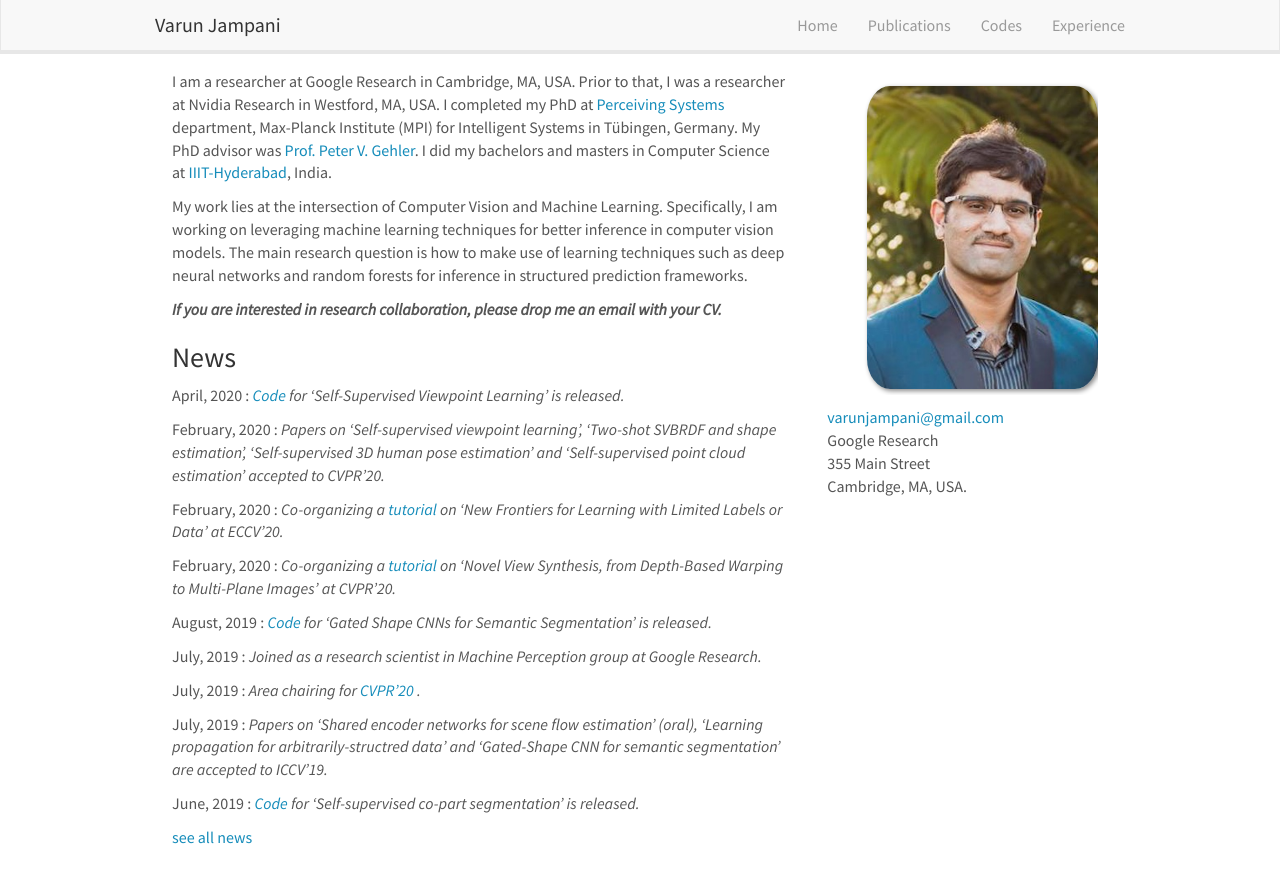
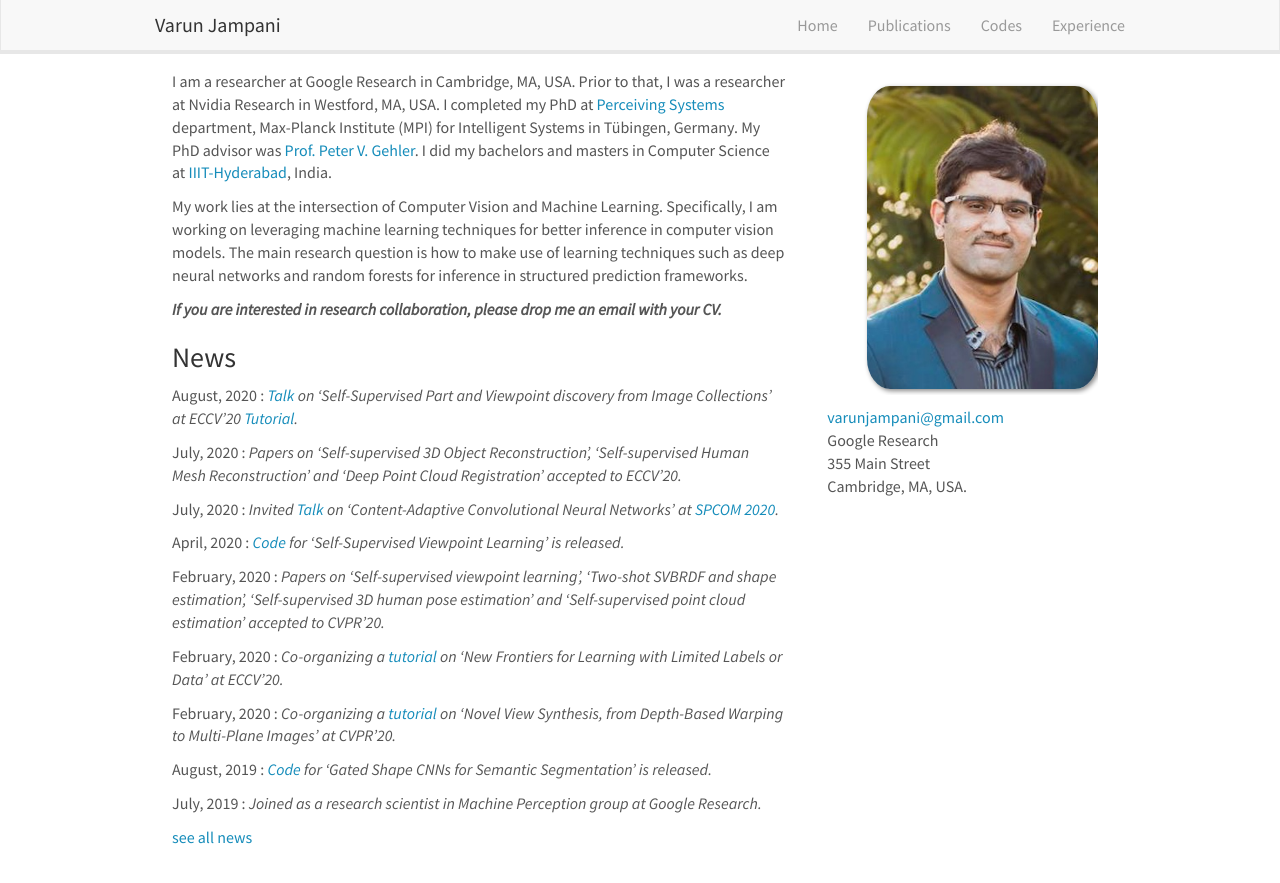
Before and after one commit to varunjampani/varunjampani.github.io, a Jekyll site: the page built from _pages/home.md, in a window 1280 px wide and 900 px high. Shown: the top 883 px of the window. Built offline with Jekyll 4.4.1, drawn with Linux system fonts in a browser that asks for light colours; nearby versions of some CDN libraries.

Commit message:
Update news.yml

```diff
--- a/_data/news.yml
+++ b/_data/news.yml
@@ -1,3 +1,12 @@
+- date: August, 2020
+  headline: <a href="https://youtu.be/5kzU6NkvGX4">Talk</a> on 'Self-Supervised Part and Viewpoint discovery from Image Collections' at ECCV'20 <a href="https://nvlabs.github.io/eccv2020-limited-labels-data-tutorial/">Tutorial</a>.
+
+- date: July, 2020
+  headline: Papers on 'Self-supervised 3D Object Reconstruction', 'Self-supervised Human Mesh Reconstruction' and 'Deep Point Cloud Registration' accepted to ECCV'20.
+
+- date: July, 2020
+  headline: Invited <a href="https://ece.iisc.ac.in/~spcom/2020/ss_dl_cv.html#WIE1">Talk</a> on 'Content-Adaptive Convolutional Neural Networks' at <a href="https://ece.iisc.ac.in/~spcom/2020/index.html">SPCOM 2020</a>.
+
 - date: April, 2020
   headline: <a href="https://github.com/NVlabs/SSV">Code</a> for 'Self-Supervised Viewpoint Learning' is released.
 
```
